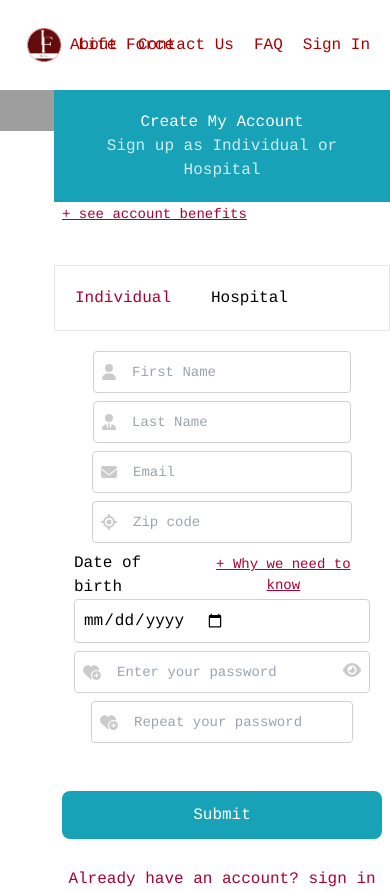
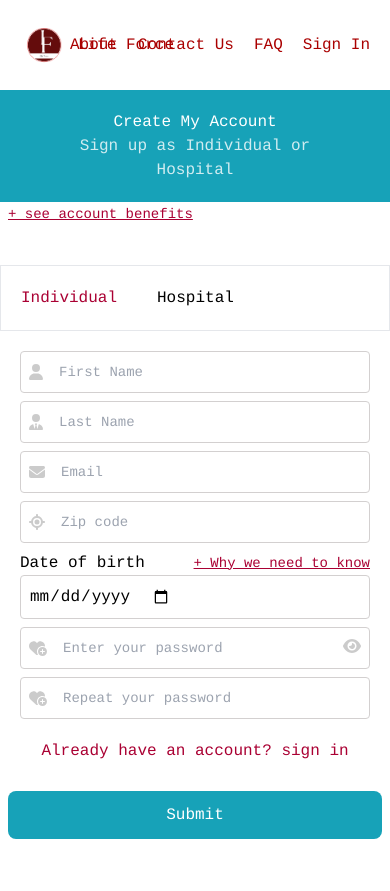
Before and after one commit to KingsleyIbe/medicaldonationapp, a React (Create React App) app: page /sign-up in a window 390 px wide. After the commit the page ends 867 px from the top, so only its background shows below. Built offline with nearby package versions, Linux system fonts and the light colour scheme; no server answers; grey boxes are pictures that could not be loaded.

Commit message:
Add login features

```diff
--- a/src/components/user/auth/signup/HospitalSignUp.jsx
+++ b/src/components/user/auth/signup/HospitalSignUp.jsx
@@ -1,7 +1,7 @@
 /* eslint-disable consistent-return */
 /* eslint-disable jsx-a11y/control-has-associated-label */
 import React, { useState } from 'react';
-import { useNavigate } from 'react-router-dom';
+import { useNavigate, Link } from 'react-router-dom';
 import { useQuery } from '@tanstack/react-query';
 import Axios from 'axios';
 import { v4 as uuidv4 } from 'uuid';
@@ -37,7 +37,7 @@ const HospitalSignUp = () => {
   const fetchData = () => {
     Axios.post(url, formData).then((res) => setData(res?.data));
   };
-  const { isLoading, isError } = useQuery(['user'], fetchData);
+  const { isLoading } = useQuery(['user'], fetchData);
   const [validation, setValidation] = useState('');
 
   const handleSubmit = (e) => {
@@ -54,41 +54,43 @@ const HospitalSignUp = () => {
     }
     console.log(data);
     console.log(formData);
-    console.log(isError);
   };
 
   return (
     <div>
       {isLoading && <p className="px-5 text-[#A03] mt-5">Loading...</p>}
-      {isError && <p className="px-5 text-[#A03] mt-5">An error occur!</p>}
-      <form onSubmit={handleSubmit}>
-        <div className="flex flex-col gap-2 items-center p-5 rounded-[12px]">
-          <label htmlFor="hospitalName" className="register-input-bolder flex flex-row gap-4 items-center p-2">
+      <form onSubmit={handleSubmit} className="w-[100%]">
+        <div className="flex flex-col gap-2 items-center p-5 rounded-[12px] w-[100%]">
+          <label htmlFor="hospitalName" className="w-[100%] register-input-bolder flex flex-row gap-4 items-center p-2">
             <FontAwesomeIcon icon={faHospital} className="opacity-[0.2]" />
             <input type="text" required placeholder="Hospital Name" value={formData.name} name="name" onChange={onChange} />
           </label>
           {validation === 'nameError' && <p className="text-[#A03] text-[10px]">The hospital name must be between 3 and 30 characters.</p>}
-          <label htmlFor="email" className="register-input-bolder flex flex-row gap-4 items-center p-2">
+          <label htmlFor="email" className="w-[100%] register-input-bolder flex flex-row gap-4 items-center p-2">
             <FontAwesomeIcon icon={faEnvelope} className="opacity-[0.2]" />
             <input type="email" required placeholder="Official Email" value={formData.email} name="email" onChange={onChange} />
           </label>
-          <label htmlFor="zipCode" className="register-input-bolder flex flex-row gap-4 items-center p-2">
+          <label htmlFor="zipCode" className="w-[100%] register-input-bolder flex flex-row gap-4 items-center p-2">
             <FontAwesomeIcon icon={faLocation} className="opacity-[0.2]" />
             <input type="number" required placeholder="Zip code" value={formData.zipCode} name="zipCode" onChange={onChange} />
           </label>
           {validation === 'invalid zip code' && <p className="text-[#A03] text-[10px]">Invalid zip code! </p>}
-          <label htmlFor="password" className="max-w-[100%] register-input-bolder flex flex-row items-center p-2">
-            <FontAwesomeIcon icon={faHeartCirclePlus} className="opacity-[0.2] mr-1" />
-            <input type="password" required placeholder="Enter your password" value={formData.password} name="password" onChange={onChange} className="max-w-[100%]" />
-            <button type="button"><FontAwesomeIcon icon={faEye} className="opacity-[0.2]" /></button>
+          <label htmlFor="password" className="w-[100%] register-input-bolder flex flex-row items-center p-2">
+            <FontAwesomeIcon icon={faHeartCirclePlus} className="opacity-[0.2] mr-4" />
+            <span className="flex flex-row justify-between items-center w-[100%]">
+              <input type="password" required placeholder="Enter your password" value={formData.password} name="password" onChange={onChange} className="w-[100%]" />
+              <button type="button"><FontAwesomeIcon icon={faEye} className="opacity-[0.2]" /></button>
+            </span>
           </label>
-          <label htmlFor="confirmPassword" className="register-input-bolder flex flex-row gap-4 items-center p-2">
+          <label htmlFor="confirmPassword" className="w-[100%] register-input-bolder flex flex-row gap-4 items-center p-2">
             <FontAwesomeIcon icon={faHeartCirclePlus} className="opacity-[0.2]" />
             <input type="password" required placeholder="Repeat your password" value={formData.confirmPassword} name="confirmPassword" onChange={onChange} />
           </label>
           {validation === 'password mismatch' && <p className="text-[#A03] text-[10px]">Password do not match</p>}
         </div>
-
+        <div className="text-center text-[#A03] hover:underline">
+          <Link to="/sign-in">Already have an account? sign in</Link>
+        </div>
         <div className="flex flex-col items-center justify-center my-5 p-2">
           <button type="submit" className="rounded-[8px] px-[21px] py-[12px] bg-[#17a2b8] w-[100%] text-[#fff] hover:border hover:text-[#17a2b8] hover:bg-[#fff]">Submit</button>
         </div>
--- a/src/components/user/auth/signup/IndividualSignUp.jsx
+++ b/src/components/user/auth/signup/IndividualSignUp.jsx
@@ -1,6 +1,6 @@
 /* eslint-disable jsx-a11y/control-has-associated-label */
 import React, { useState } from 'react';
-import { useNavigate } from 'react-router-dom';
+import { useNavigate, Link } from 'react-router-dom';
 import { useQuery } from '@tanstack/react-query';
 import Axios from 'axios';
 import { v4 as uuidv4 } from 'uuid';
@@ -64,21 +64,21 @@ const IndividualSignUp = () => {
       {isLoading && <p className="px-5 text-[#A03] mt-5">Loading...</p>}
       <form onSubmit={handleSubmit}>
         <div className="flex flex-col gap-2 items-center p-5 rounded-[12px]">
-          <label htmlFor="First Name" className="register-input-bolder flex flex-row gap-4 items-center p-2">
+          <label htmlFor="First Name" className="w-[100%] register-input-bolder flex flex-row gap-4 items-center p-2">
             <FontAwesomeIcon icon={faUser} className="opacity-[0.2]" />
             <input type="text" required placeholder="First Name" value={formData.firstName} name="firstName" onChange={onChange} />
           </label>
           {validation === 'first Name Error' && <p className="text-[#A03] text-[10px]">The first name must be between 3 and 30 characters.</p>}
-          <label htmlFor="Last Name" className="register-input-bolder flex flex-row gap-4 items-center p-2">
+          <label htmlFor="Last Name" className="w-[100%] register-input-bolder flex flex-row gap-4 items-center p-2">
             <FontAwesomeIcon icon={faUserTie} className="opacity-[0.2]" />
             <input type="text" required placeholder="Last Name" value={formData.lastName} name="lastName" onChange={onChange} />
           </label>
           {validation === 'last Name Error' && <p className="text-[#A03] text-[10px]">The last name must be between 3 and 30 characters.</p>}
-          <label htmlFor="email" className="register-input-bolder flex flex-row gap-4 items-center p-2">
+          <label htmlFor="email" className="w-[100%] register-input-bolder flex flex-row gap-4 items-center p-2">
             <FontAwesomeIcon icon={faEnvelope} className="opacity-[0.2]" />
             <input type="email" required placeholder="Email" value={formData.email} name="email" onChange={onChange} />
           </label>
-          <label htmlFor="zipCode" className="register-input-bolder flex flex-row gap-4 items-center p-2">
+          <label htmlFor="zipCode" className="w-[100%] register-input-bolder flex flex-row gap-4 items-center p-2">
             <FontAwesomeIcon icon={faLocation} className="opacity-[0.2]" />
             <input type="number" required placeholder="Zip code" value={formData.zipCode} name="zipCode" onChange={onChange} />
           </label>
@@ -104,18 +104,22 @@ const IndividualSignUp = () => {
               <input type="date" required placeholder="Date of birth" value={formData.dob} name="dob" onChange={onChange} />
             </span>
           </label>
-          <label htmlFor="password" className="register-input-bolder flex flex-row gap-4 items-center p-2">
+          <label htmlFor="password" className="w-[100%] register-input-bolder flex flex-row gap-4 items-center p-2">
             <FontAwesomeIcon icon={faHeartCirclePlus} className="opacity-[0.2]" />
-            <input type="password" required placeholder="Enter your password" value={formData.password} name="password" onChange={onChange} />
-            <button type="button"><FontAwesomeIcon icon={faEye} className="opacity-[0.2]" /></button>
+            <span className="flex flex-row justify-between items-center w-[100%]">
+              <input type="password" required placeholder="Enter your password" value={formData.password} name="password" onChange={onChange} className="w-[100%]" />
+              <button type="button"><FontAwesomeIcon icon={faEye} className="opacity-[0.2]" /></button>
+            </span>
           </label>
-          <label htmlFor="confirmPassword" className="register-input-bolder flex flex-row gap-4 items-center p-2">
+          <label htmlFor="confirmPassword" className="w-[100%] register-input-bolder flex flex-row gap-4 items-center p-2">
             <FontAwesomeIcon icon={faHeartCirclePlus} className="opacity-[0.2]" />
             <input type="password" required placeholder="Repeat your password" value={formData.confirmPassword} name="confirmPassword" onChange={onChange} />
           </label>
           {validation === 'password mismatch' && <p className="text-[#A03] text-[10px]">Password do not match</p>}
         </div>
-
+        <div className="text-center text-[#A03] hover:underline">
+          <Link to="/sign-in">Already have an account? sign in</Link>
+        </div>
         <div className="flex flex-col items-center justify-center my-5 p-2">
           <button type="submit" className="rounded-[8px] px-[21px] py-[12px] bg-[#17a2b8] w-[100%] text-[#fff] hover:border hover:text-[#17a2b8] hover:bg-[#fff]">Submit</button>
         </div>
--- a/src/components/user/auth/signup/SignUp.jsx
+++ b/src/components/user/auth/signup/SignUp.jsx
@@ -1,5 +1,4 @@
 import React, { useState } from 'react';
-import { Link } from 'react-router-dom';
 import Medical from '../../../../assets/images/medical.jpg';
 import HospitalSignUp from './HospitalSignUp';
 import IndividualSignUp from './IndividualSignUp';
@@ -21,11 +20,11 @@ const SignUp = () => {
 
   return (
     <div className="lg:h-[100vh]">
-      <div className="flex lg:flex-row gap-0">
-        <div className="">
+      <div className="flex md:flex-row lg:flex-row gap-0">
+        <div className="hidden lg:block md:block sm:block">
           <img src={Medical} alt="Medical" className="" />
         </div>
-        <div className="">
+        <div className="w-[100%]">
           <div className="">
             <div className="text-center w-[100%] p-5 bg-[#17a2b8] text-[#fff] px-10">
               <h1 className="lg:text-[25px]">Create My Account</h1>
@@ -49,9 +48,6 @@ const SignUp = () => {
             {individual && <IndividualSignUp />}
             {hospital && <HospitalSignUp />}
           </div>
-          <div className="text-center text-[#A03] hover:underline">
-            <Link to="/sign-in">Already have an account? sign in</Link>
-          </div>
         </div>
       </div>
     </div>
```
